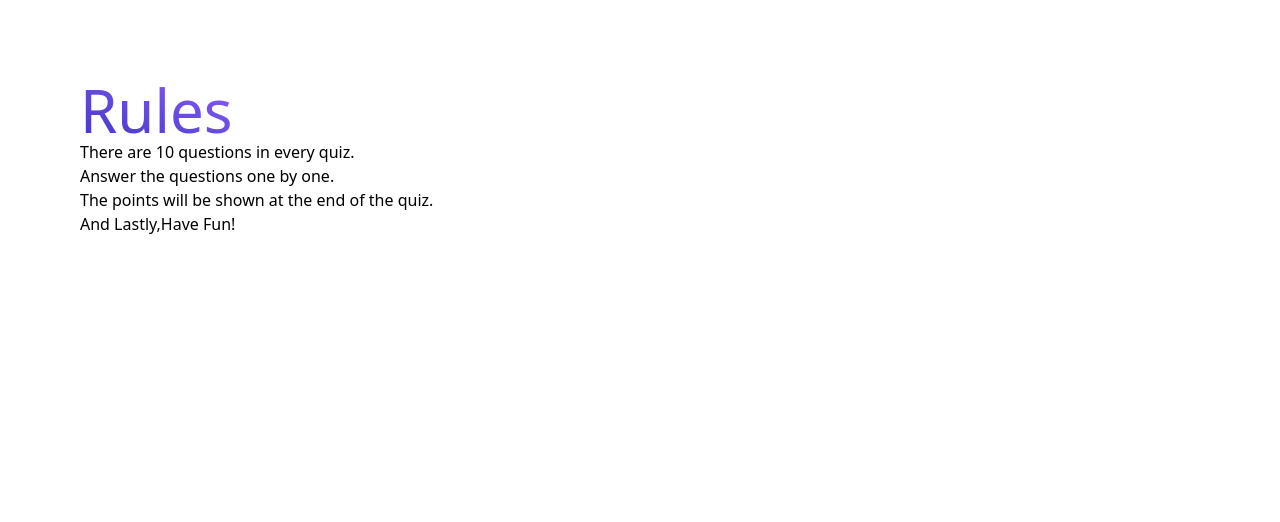
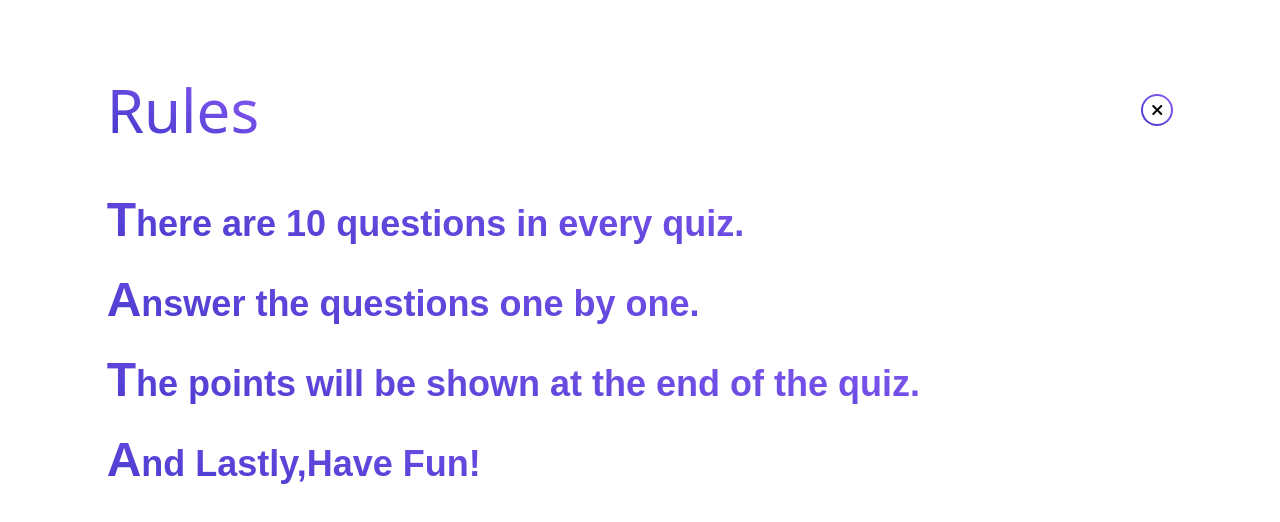
Before and after one commit to Babu-Mohammed-Izhan/animequiz, a Next.js app: page /rules in a window 1280 px wide. Shown: the top 522 px of the page. Built offline with nearby package versions, Linux system fonts and the light colour scheme.

Commit message:
designed game page

```diff
--- a/pages/levels/[name].tsx
+++ b/pages/levels/[name].tsx
@@ -1,15 +1,32 @@
 import React from 'react';
+import { useRouter } from 'next/router';
 
 interface gameType {
   name: string;
 }
 
 const Levels = ({ name }: gameType) => {
+  const router = useRouter();
+
   return (
-    <div className="bg-gradient-to-tr from-blue-600 to-teal-500 h-screen flex items-center justify-center">
-      <h3>level 2</h3>
-      <h1>{name}</h1>
-      <button>Game</button>
+    <div className="bg-gradient-to-tr from-blue-600 to-teal-500 h-screen font-Quicksand">
+      <div className="flex flex-col items-start justify-between h-full w-11/12 mx-auto pt-20 pb-48">
+        <button
+          onClick={() => router.push('/')}
+          className="rounded-full px-[10px] py-[6px] bg-transparent border-2 border-white"
+        >
+          <i className="fa-solid fa-xmark h-4 w-4 text-white"></i>
+        </button>
+        <div className="w-full">
+          <h3 className="text-white text-3xl">level 2</h3>
+          <h1 className="text-white text-6xl mb-40">{name}</h1>
+          <button className="bg-white rounded-3xl w-full mx-auto py-5 ">
+            <span className="text-transparent bg-clip-text bg-gradient-to-tr from-blue-600 to-teal-500 font-bold text-2xl">
+              Game
+            </span>
+          </button>
+        </div>
+      </div>
     </div>
   );
 };
--- a/pages/rules.tsx
+++ b/pages/rules.tsx
@@ -1,17 +1,42 @@
 import type { NextPage } from 'next';
 import React from 'react';
+import { useRouter } from 'next/router';
 
 const Rules: NextPage = () => {
+  const router = useRouter();
+
   return (
-    <div className="flex items-start justify-start flex-col min-h-screen p-20">
-      <h1 className="text-6xl font-medium text-transparent bg-clip-text bg-gradient-to-tr from-indigo-700 to-violet-500">
-        Rules
-      </h1>
-      <ul>
-        <li>There are 10 questions in every quiz.</li>
-        <li>Answer the questions one by one.</li>
-        <li>The points will be shown at the end of the quiz.</li>
-        <li>And Lastly,Have Fun!</li>
+    <div className="flex items-start justify-start flex-col min-h-screen py-20 md:w-10/12 w-11/12 mx-auto">
+      <div className="flex items-center justify-between w-full">
+        <h1 className="text-6xl font-medium text-transparent bg-clip-text bg-gradient-to-tr from-indigo-700 to-violet-500">
+          Rules
+        </h1>
+        <div className="rounded-full bg-gradient-to-tr from-indigo-700 to-violet-500 p-[2px]">
+          <button
+            onClick={() => router.push('/')}
+            className="rounded-full px-2 py-[2px] bg-white"
+          >
+            <i className="fa-solid fa-xmark h-3 w-3"></i>
+          </button>
+        </div>
+      </div>
+
+      <ul className="py-10 ">
+        <li className="py-4 font-Quicksand font-bold md:text-4xl text-2xl text-transparent bg-clip-text bg-gradient-to-tr from-indigo-700 to-violet-500">
+          <span className="md:text-5xl text-3xl">T</span>here are 10 questions
+          in every quiz.
+        </li>
+        <li className="py-4 font-Quicksand font-bold md:text-4xl text-2xl text-transparent bg-clip-text bg-gradient-to-tr from-indigo-700 to-violet-500">
+          <span className="md:text-5xl text-3xl">A</span>nswer the questions one
+          by one.
+        </li>
+        <li className="py-4 font-Quicksand font-bold md:text-4xl text-2xl text-transparent bg-clip-text bg-gradient-to-tr from-indigo-700 to-violet-500">
+          <span className="md:text-5xl text-3xl">T</span>he points will be shown
+          at the end of the quiz.
+        </li>
+        <li className="py-4 font-Quicksand font-bold md:text-4xl text-2xl text-transparent bg-clip-text bg-gradient-to-tr from-indigo-700 to-violet-500">
+          <span className="md:text-5xl text-3xl">A</span>nd Lastly,Have Fun!
+        </li>
       </ul>
     </div>
   );
```
